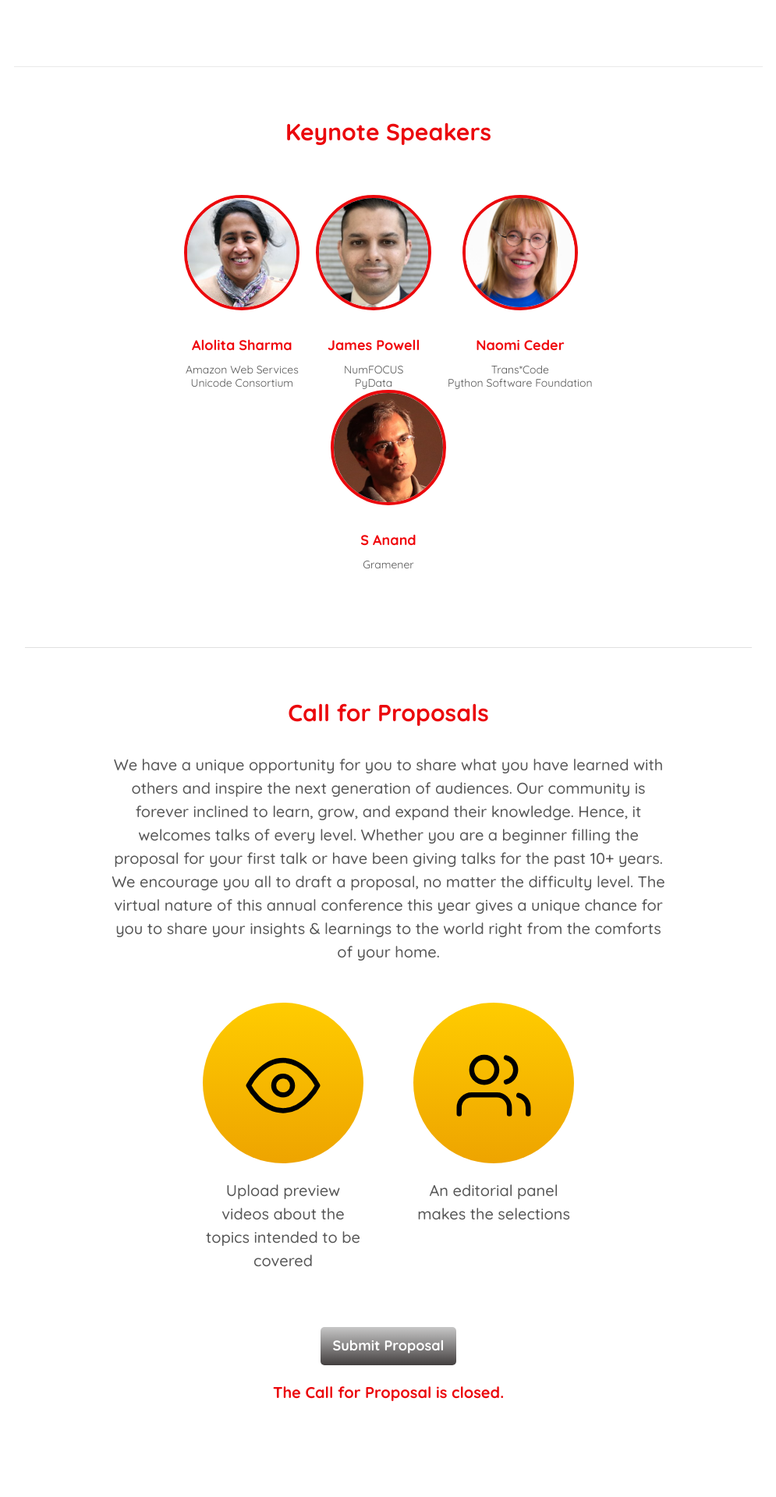
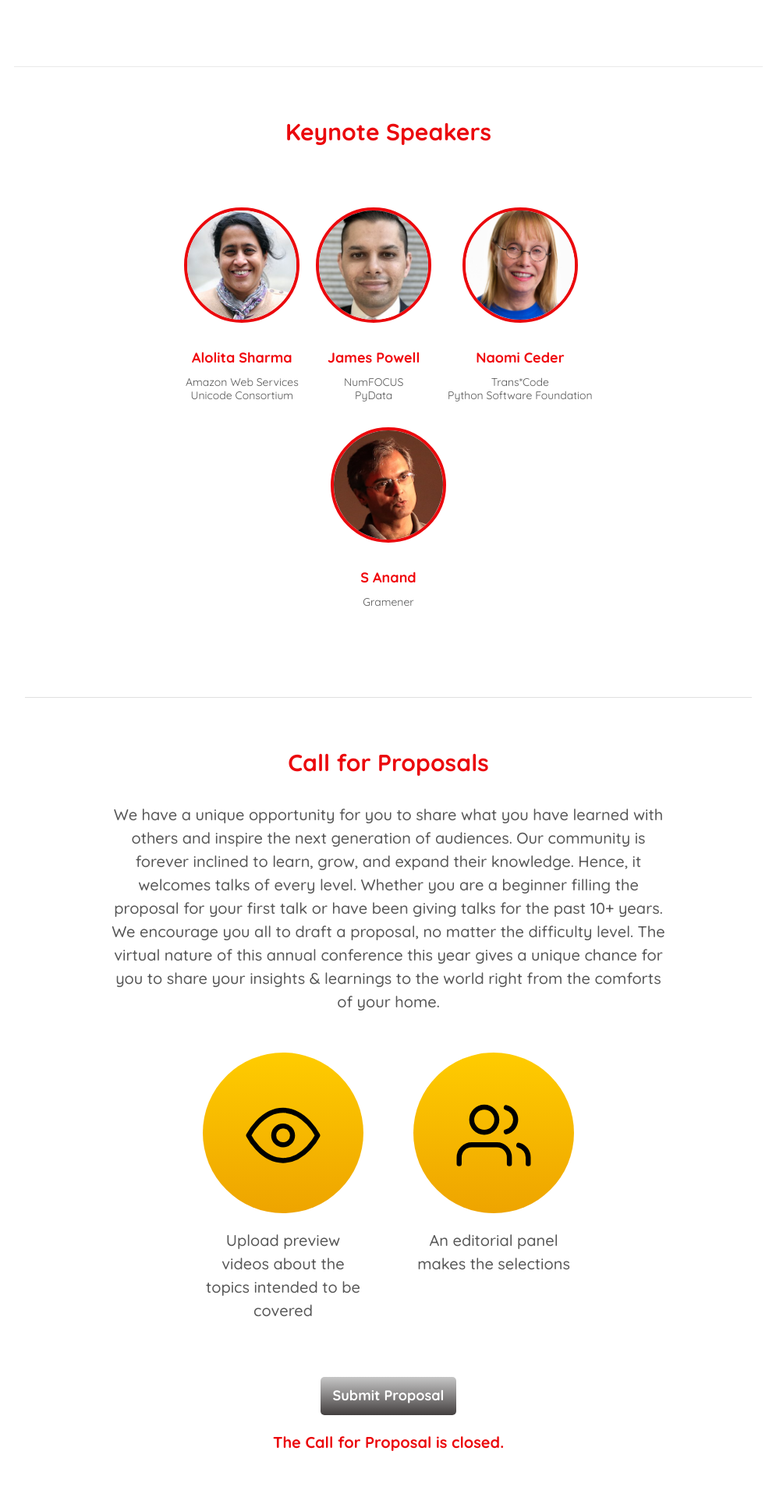
Before and after one commit to pythonindia/inpycon2020, a Jekyll site: the page built from index.md, in a window 1280 px wide. Shown: the part 1418-3338 px from the top of the page at 78% size, without its empty margins (142-1137 px from the left). Built offline with Jekyll 4.4.1, drawn with Linux system fonts in a browser that asks for light colours.

Commit message:
Fix the margin of the speakers
Signed-off-by: Sayan Chowdhury <sayan.chowdhury2012@gmail.com>

```diff
--- a/assets/css/styles.scss
+++ b/assets/css/styles.scss
@@ -435,6 +435,7 @@ body {
           display: flex;
           flex-direction: column;
           max-width: rem-calc(188);
+          margin: 1rem 0;
 
           .speaker-image {
             margin-bottom: rem-calc(26);
```
